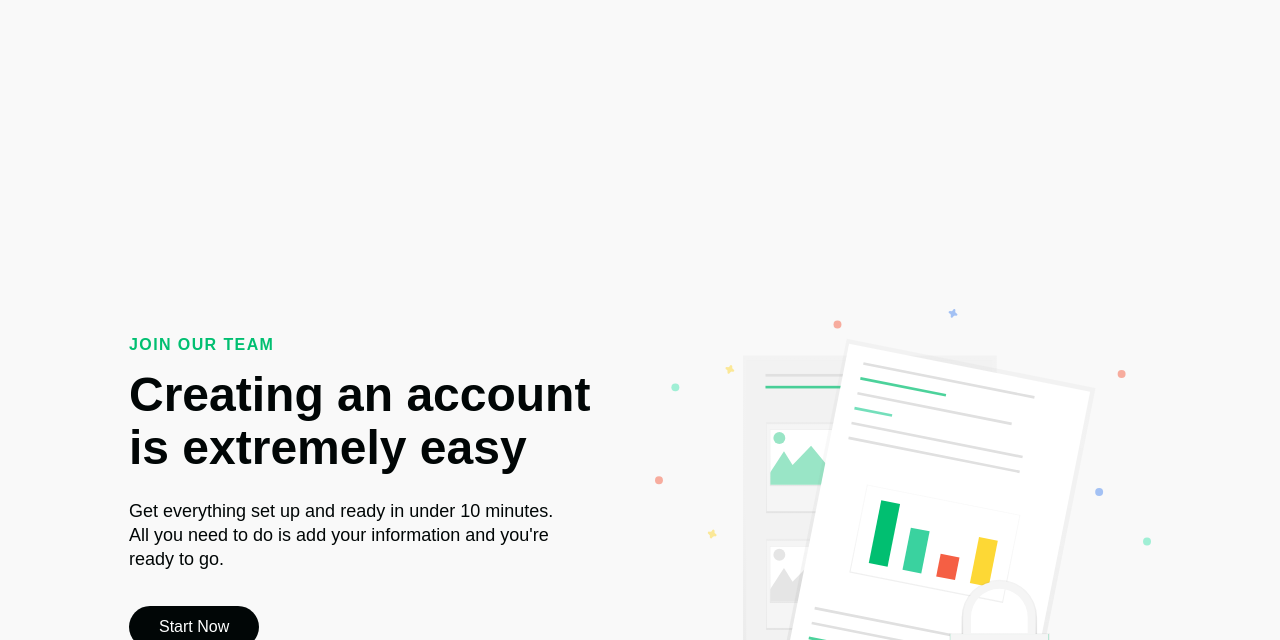
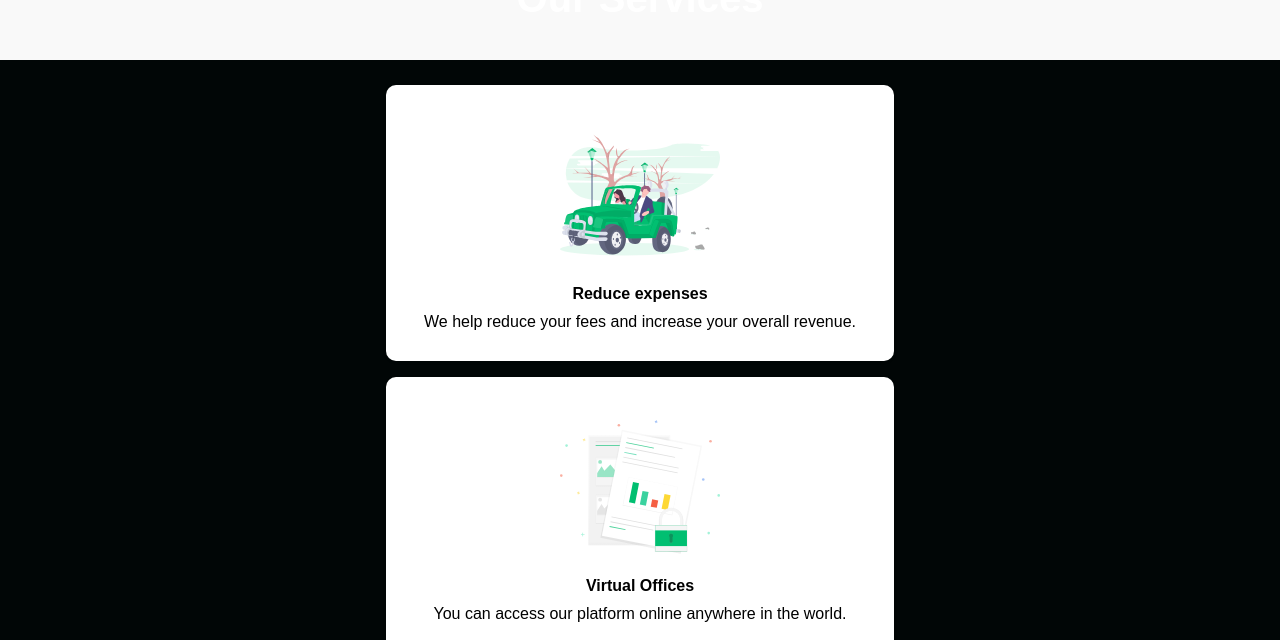
Before and after one commit to coposaja/dolla-landing, a React (Create React App) app: page / in a window 1280 px wide. Shown: the part 2480-3120 px from the top of the page. Built offline with nearby package versions, Linux system fonts and the light colour scheme; a web font is replaced by a local one.

Commit message:
Add Services section

```diff
--- a/src/Views/index.jsx
+++ b/src/Views/index.jsx
@@ -3,6 +3,7 @@ import HeroSection from '../components/HeroSection';
 import InfoSection from '../components/InfoSection';
 import { homeObjOne, homeObjThree, homeObjTwo } from '../components/InfoSection/Data';
 import Navbar from '../components/Navbar';
+import ServicesSection from '../components/ServicesSection';
 import Sidebar from '../components/Sidebar';
 
 const Home = () => {
@@ -22,6 +23,7 @@ const Home = () => {
       <HeroSection />
       <InfoSection {...homeObjOne} />
       <InfoSection {...homeObjTwo} />
+      <ServicesSection />
       <InfoSection {...homeObjThree} />
     </>
   )
--- /dev/null
+++ b/src/components/ServicesSection/ServicesElements.jsx
@@ -0,0 +1,82 @@
+import styled from "styled-components";
+
+export const ServicesContainer = styled.div`
+  height: 100vh;
+  display: flex;
+  flex-direction: column;
+  justify-content: center;
+  align-items: center;
+  background: #010606;
+
+  @media screen and (max-width: 768px) {
+    height: 1100px;
+  }
+
+  @media screen and (max-width: 480px) {
+    height: 1300px;
+  }
+`;
+
+export const ServicesWrapper = styled.div`
+  max-width: 1000px;
+  margin: 0 auto;
+  display: grid;
+  grid-template-column: 1fr 1fr 1fr;
+  align-items: center;
+  grid-gap: 16px;
+  padding: 0 50px;
+
+  @media screen and (max-width: 1000px) {
+    grid-template-column: 1fr 1fr;
+  }
+
+  @media screen and (max-width: 768px) {
+    grid-template-column: 1fr;
+    padding: 0 20px;
+  }
+`;
+
+export const ServicesCard = styled.div`
+  background: #fff;
+  display: flex;
+  flex-direction: column;
+  justify-content: flex-start;
+  align-items: center;
+  border-radius: 10px;
+  max-height: 340px;
+  padding: 30px;
+  box-shadow: 0 1px 3px rgba(0,0,0,0.2);
+  transition: all 0.2 ease-in-out;
+
+  &:hover {
+    transform: scale(1.02);
+    transition: all 0.2 ease-in-out;
+    cursor: pointer;
+  }
+`;
+
+export const ServicesIcon = styled.img`
+  height: 160px;
+  width: 160px;
+  margin-bottom: 10px;
+`;
+
+export const ServicesH1 = styled.h1`
+  font-size: 2.5rem;
+  color: #fff;
+  margin-bottom: 64px;
+
+  @media screen and(max-width: 480px) {
+    font-size: 2rem;
+  }
+`;
+
+export const ServicesH2 = styled.h2`
+  font-size: 1rem;
+  margin-bottom: 10px;
+`;
+
+export const ServicesP = styled.p`
+  font-size: 1rem;
+  text-align: center;
+`;
--- /dev/null
+++ b/src/components/ServicesSection/index.jsx
@@ -0,0 +1,32 @@
+import React from 'react';
+import { ServicesCard, ServicesContainer, ServicesH1, ServicesH2, ServicesIcon, ServicesP, ServicesWrapper } from './ServicesElements';
+import Icon1 from '../../assets/images/car.svg';
+import Icon2 from '../../assets/images/online.svg';
+import Icon3 from '../../assets/images/benefit.svg';
+
+const ServicesSection = () => {
+  return (
+    <ServicesContainer id="services">
+      <ServicesH1>Our Services</ServicesH1>
+      <ServicesWrapper>
+        <ServicesCard>
+          <ServicesIcon src={Icon1} />
+          <ServicesH2>Reduce expenses</ServicesH2>
+          <ServicesP>We help reduce your fees and increase your overall revenue.</ServicesP>
+        </ServicesCard>
+        <ServicesCard>
+          <ServicesIcon src={Icon2} />
+          <ServicesH2>Virtual Offices</ServicesH2>
+          <ServicesP>You can access our platform online anywhere in the world.</ServicesP>
+        </ServicesCard>
+        <ServicesCard>
+          <ServicesIcon src={Icon3} />
+          <ServicesH2>Premium Benefits</ServicesH2>
+          <ServicesP>Unlock our special membership card that returns 5% cashback.</ServicesP>
+        </ServicesCard>
+      </ServicesWrapper>
+    </ServicesContainer>
+  )
+}
+
+export default ServicesSection;
```
Also changed, not shown: 1 other file (tests, documents, lock files or other folders).
